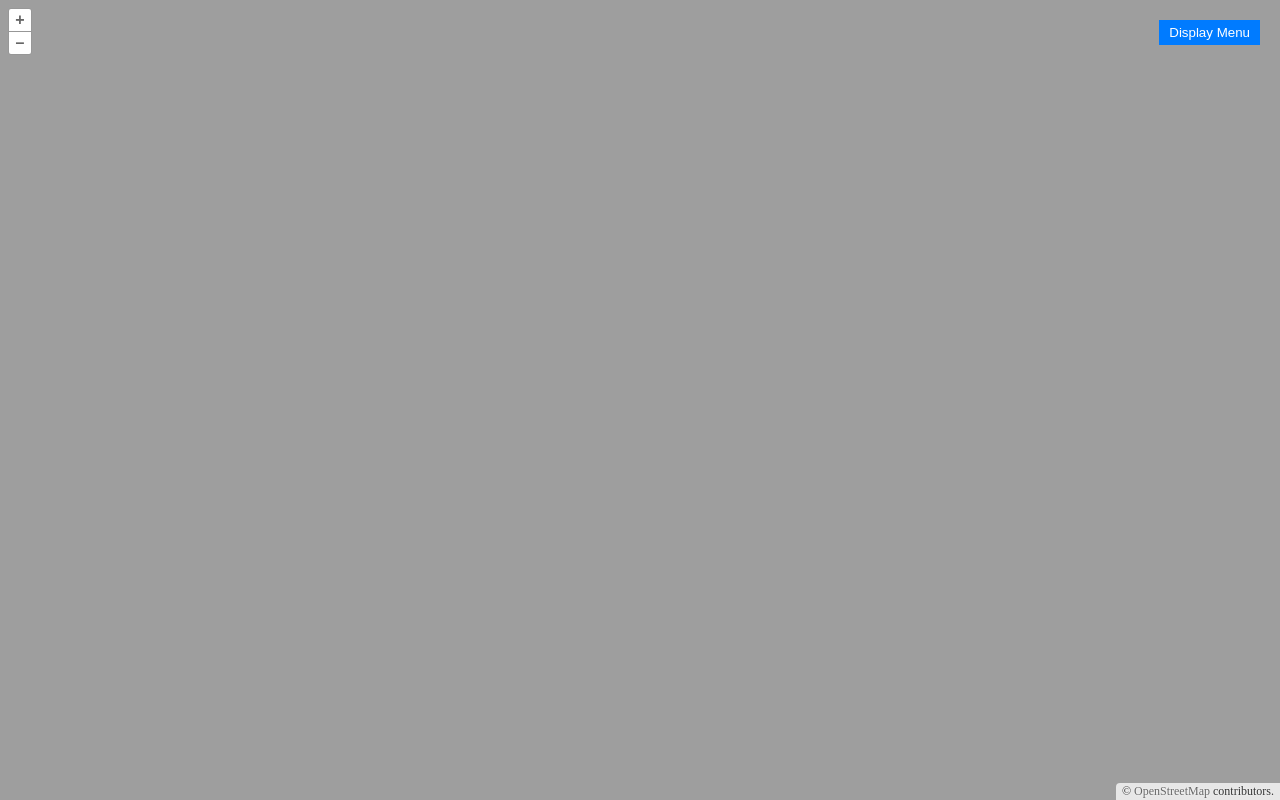
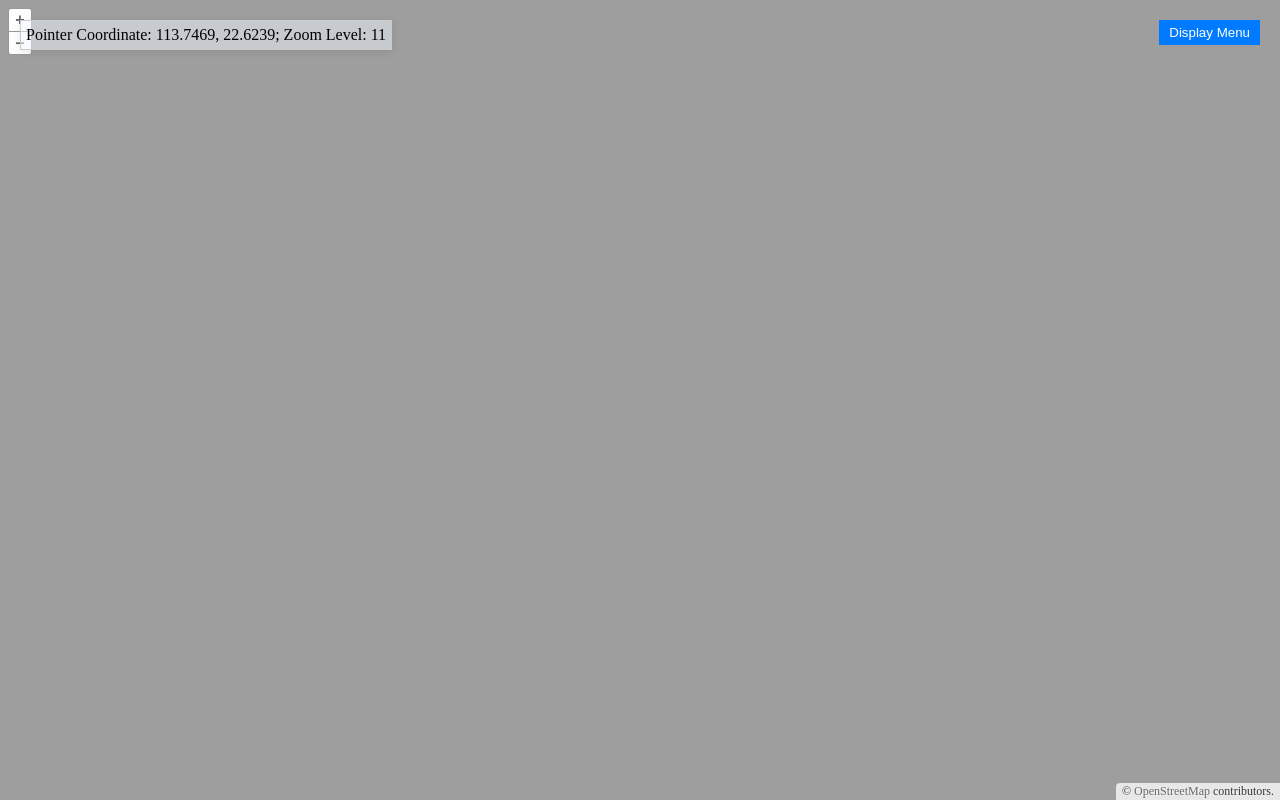
Before and after one commit to CNSATO/Hong-Kong-Livability-Map, a website built with Vite: page index.html in a window 1280 px wide. Both pictures are taken after a click on the button "Hide Menu". Built offline with nearby package versions, Linux system fonts and the light colour scheme.

Commit message:
Pointer Location and Zoom Level added

```diff
--- a/UI.js
+++ b/UI.js
@@ -8,7 +8,7 @@ btnhide.addEventListener('click', function () {
         // nav.style.display = 'block';
         nav.style.visibility = "visible";
         nav.style.opacity = 1; // 重置不透明度
-        btnhide.textContent = 'Hide'; // 更新按钮文本为“关闭”
+        btnhide.textContent = 'Hide Menu'; // 更新按钮文本为“关闭”
         btnhide.style.position = 'relative'; // 使按钮在导航栏内部
         btnhide.style.top = '0px'; // 设置按钮的顶部位置
         btnhide.style.right = '0px'; // 设置按钮的右侧位置
@@ -33,7 +33,5 @@ btnhide.addEventListener('click', function () {
                 nav.style.opacity = opacity; // 更新元素不透明度
             }
         }, 10); // 每10毫秒执行一次
-
-
     }
 });
--- a/index.html
+++ b/index.html
@@ -9,6 +9,7 @@
 </head>
 
 <body>
+  <div id = "location-zoom"> Pointer Coordinate: <span id="location">22.3701°N, 114.1864°E</span>; Zoom Level: <span id="zoom">11</span></div>
   <div id="nav">
     <p id="title-nav">Thanks for visiting Hong Kong Livability
       Map</p>
--- a/main.js
+++ b/main.js
@@ -1,7 +1,10 @@
 import './style.css';
-import {Map, View} from 'ol';
+import { Map, View } from 'ol';
 import TileLayer from 'ol/layer/Tile';
+import TileWMS from 'ol/source/TileWMS.js';
 import OSM from 'ol/source/OSM';
+import { transform,toLonLat } from 'ol/proj';
+
 
 const map = new Map({
   target: 'map',
@@ -12,7 +15,50 @@ const map = new Map({
   ],
   view: new View({
     projection: "EPSG:3857",
-    center: [12711171.903517054,2556018.552300771],
-    zoom: 11
-  })
+    center: [12711171.903517054, 2556018.552300771],
+    zoom: 11,
+    // maxZoom: 11,
+    // extent: transform([113.7909, 22.1271, 114.524, 22.607], "EPSG:4326", "EPSG:3857")
+    // 22.3,113.7909; 22.1271,114.1376; 22.371,114.524; 22.607,114.140
+  }),
 });
+
+// const layer = new TileLayer({
+//   source: new TileWMS({
+//     projection: "EPSG:4326",
+//     url: "https://wms.geo.admin.ch/",
+//     params: {
+//       "LAYERS": "ch.swisstopo.pixelkarte-farbe-pk1000.noscale",
+//       "FORMAT": "image/jpeg",
+//     },
+//   }),
+// });
+
+// map.addLayer(layer);
+
+
+map.on('pointermove', function(event) {
+  // 获取鼠标所在位置的地理坐标（经纬度）
+  var coordinates = toLonLat(event.coordinate);
+
+  // 将坐标赋值给变量
+  var mouseCoordinates = coordinates;
+
+  // 可以在此处执行任何需要的操作，例如在控制台输出坐标
+  document.getElementById("location").innerHTML = `${mouseCoordinates[0].toFixed(4)}, ${mouseCoordinates[1].toFixed(4)}`
+});
+
+console.log(map.view);
+
+var currentZoom = 11;
+
+map.on('moveend', function(event) {
+  // 获取当前视图中的 zoom 等级
+  var newZoom = map.getView().getZoom();
+  // 检查 zoom 是否发生了变化
+  if (newZoom !== currentZoom) {
+    document.getElementById("zoom").innerHTML = newZoom.toFixed(2);
+    // 更新当前的zoom等级
+    currentZoom = newZoom;
+  }
+});
--- a/style.css
+++ b/style.css
@@ -15,7 +15,7 @@ html, body {
   position: fixed; /* 固定位置 */
   top: 20px; /* 距离顶部的距离 */
   right: 20px; /* 距离右侧的距离 */
-  width: 350px; /* 宽度 */
+  width: auto; /* 宽度 350px*/
   padding: 15px; /* 内边距 */
   background-color: rgb(240, 248, 255, 0.75); /* 背景颜色 */
   border: 1px solid #ccc; /* 边框 */
@@ -53,3 +53,15 @@ html, body {
 .content {
   margin: 100px; /* 页面内容的外边距，避免被介绍栏覆盖 */
 }
+
+div#location-zoom {
+  position: fixed; /* 固定位置 */
+  top: 20px; /* 距离顶部的距离 */
+  left: 20px; /* 距离右侧的距离 */
+  width: auto; /* 宽度 */
+  padding: 5px; /* 内边距 */
+  background-color: rgb(240, 248, 255, 0.5); /* 背景颜色 */
+  border: 0.8px solid #ccc; /* 边框 */
+  box-shadow: 0 1.8px 8px rgba(0, 0, 0, 0.1); /* 阴影 */
+  z-index: 999; /* 确保在其他元素上方 */
+}
```
